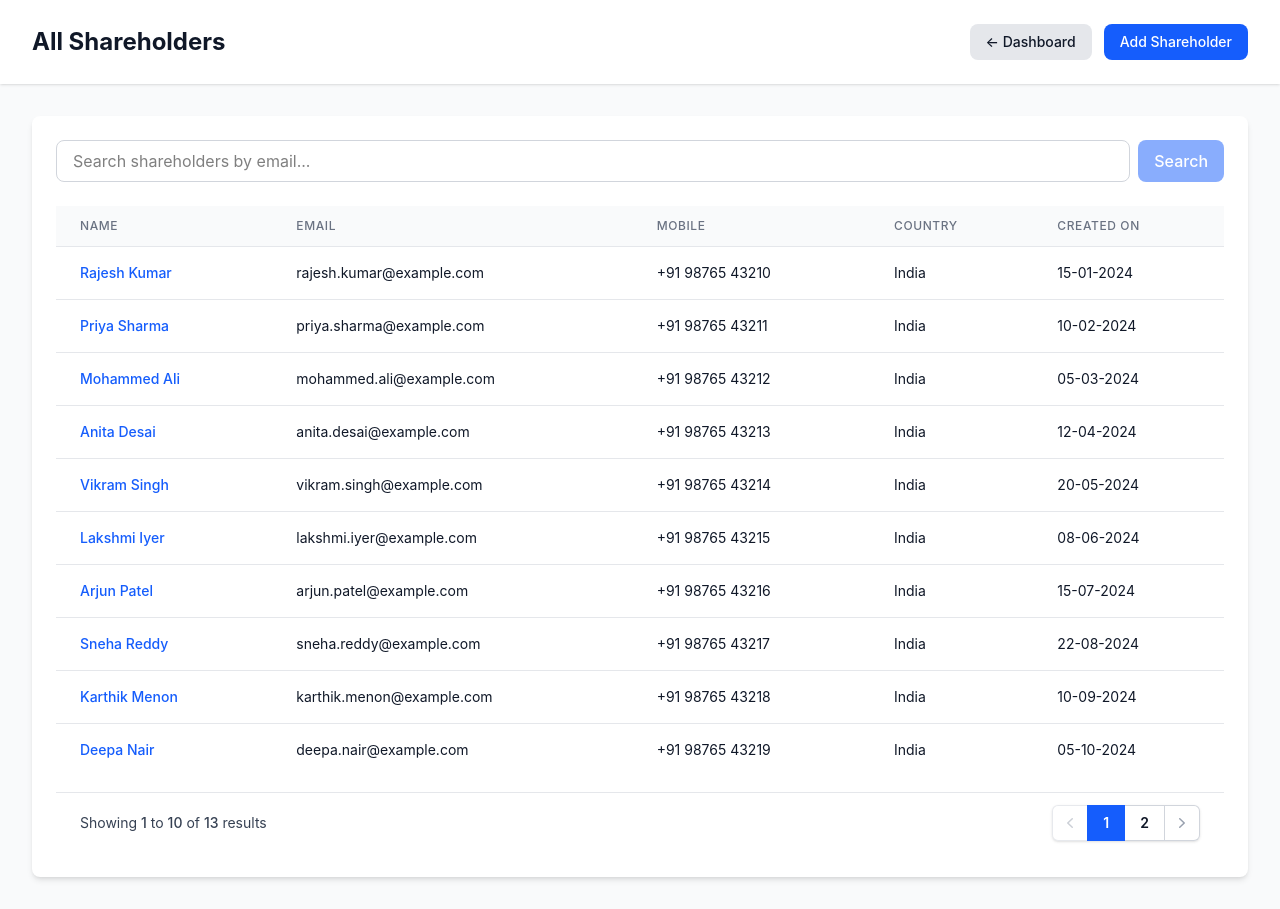
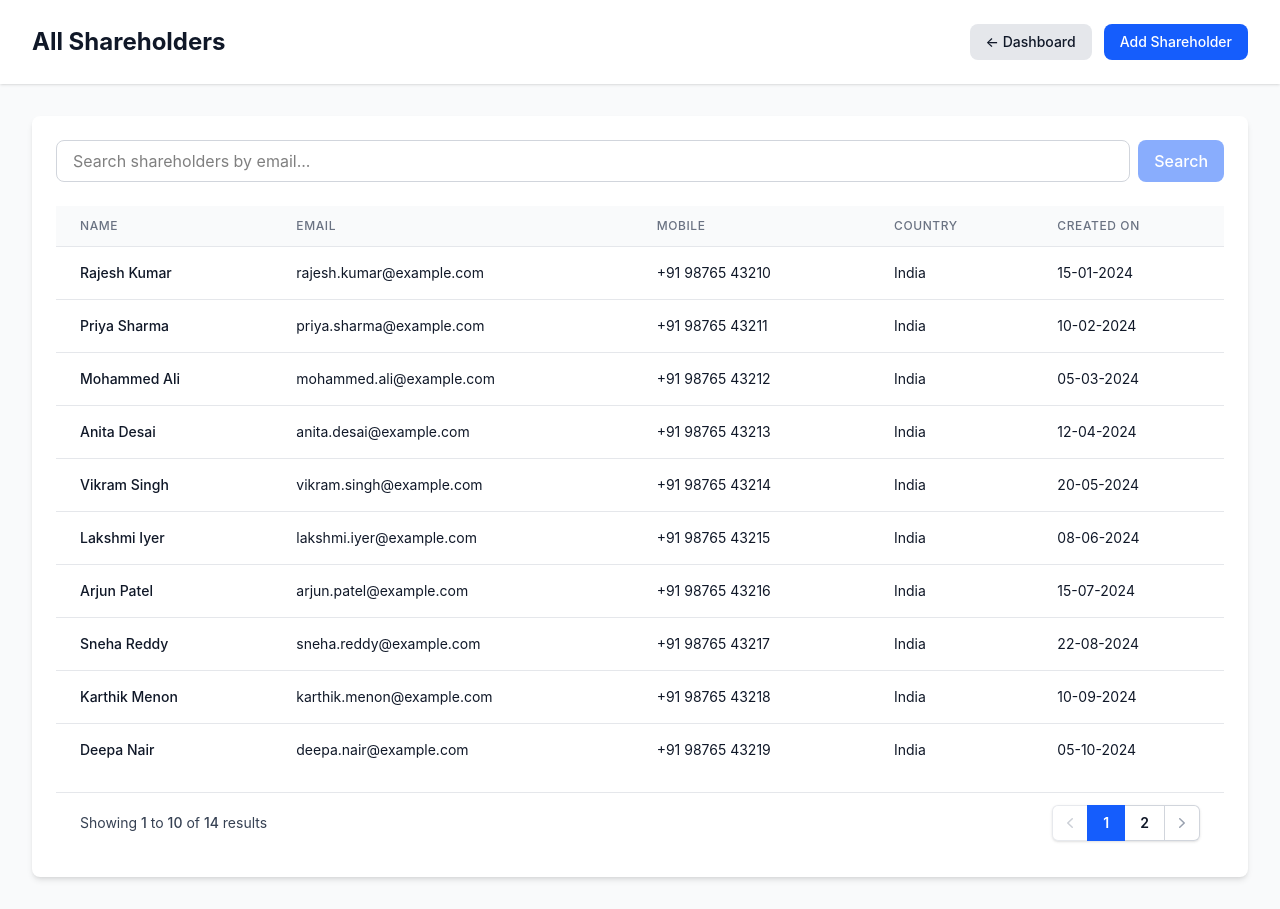
Before and after one commit to hashinmohammed/nuox-assignment, a Next.js app: page /shareholders in a window 1280 px wide. Built offline with nearby package versions, Linux system fonts and the light colour scheme.

Commit message:
toast added

```diff
--- a/data/shareholders.json
+++ b/data/shareholders.json
@@ -115,5 +115,14 @@
     "country": "India",
     "createdAt": "2026-01-14T05:57:55.966Z",
     "updatedAt": "2026-01-14T05:57:55.966Z"
+  },
+  {
+    "id": "b1d74e2e-3ebc-472e-9b12-f18771f08a26",
+    "name": "Hashin Mohammed",
+    "email": "hashinpksg@gmail.com",
+    "mobile": "08281318405",
+    "country": "India",
+    "createdAt": "2026-01-14T06:09:49.930Z",
+    "updatedAt": "2026-01-14T06:09:49.930Z"
   }
 ]
--- a/package.json
+++ b/package.json
@@ -13,6 +13,7 @@
     "next": "16.1.1",
     "react": "19.2.3",
     "react-dom": "19.2.3",
+    "react-hot-toast": "^2.6.0",
     "react-icons": "^5.5.0",
     "uuid": "^13.0.0",
     "xlsx": "^0.18.5",
--- a/src/app/layout.js
+++ b/src/app/layout.js
@@ -1,5 +1,6 @@
 import { Geist, Geist_Mono } from "next/font/google";
 import "./globals.css";
+import { Toaster } from "react-hot-toast";
 
 const geistSans = Geist({
   variable: "--font-geist-sans",
@@ -12,8 +13,8 @@ const geistMono = Geist_Mono({
 });
 
 export const metadata = {
-  title: "Create Next App",
-  description: "Generated by create next app",
+  title: "Shareholder Management System",
+  description: "Manage shareholders and their share amounts",
 };
 
 export default function RootLayout({ children }) {
@@ -23,6 +24,30 @@ export default function RootLayout({ children }) {
         className={`${geistSans.variable} ${geistMono.variable} antialiased`}
       >
         {children}
+        <Toaster
+          position="top-right"
+          toastOptions={{
+            duration: 3000,
+            style: {
+              background: "#fff",
+              color: "#363636",
+            },
+            success: {
+              duration: 3000,
+              iconTheme: {
+                primary: "#10b981",
+                secondary: "#fff",
+              },
+            },
+            error: {
+              duration: 4000,
+              iconTheme: {
+                primary: "#ef4444",
+                secondary: "#fff",
+              },
+            },
+          }}
+        />
       </body>
     </html>
   );
--- a/src/app/shareholders/page.js
+++ b/src/app/shareholders/page.js
@@ -52,17 +52,16 @@ export default function ShareholdersPage() {
     }
   };
 
+  const handleRowClick = (row) => {
+    router.push(`/shareholders/${row.id}`);
+  };
+
   const columns = [
     {
       header: "Name",
       accessor: "name",
       render: (row) => (
-        <button
-          onClick={() => router.push(`/shareholders/${row.id}`)}
-          className="text-blue-600 hover:text-blue-800 font-medium"
-        >
-          {row.name}
-        </button>
+        <span className="font-medium text-gray-900">{row.name}</span>
       ),
     },
     { header: "Email", accessor: "email" },
@@ -143,7 +142,11 @@ export default function ShareholdersPage() {
             </div>
           ) : (
             <>
-              <Table columns={columns} data={displayData} />
+              <Table
+                columns={columns}
+                data={displayData}
+                onRowClick={handleRowClick}
+              />
               {showPagination && (
                 <Pagination
                   pagination={pagination}
--- a/src/components/PaymentModal.jsx
+++ b/src/components/PaymentModal.jsx
@@ -1,6 +1,7 @@
 "use client";
 
 import { useState } from "react";
+import toast from "react-hot-toast";
 import Modal from "./ui/Modal";
 import Input from "./ui/Input";
 import Button from "./ui/Button";
@@ -29,6 +30,7 @@ export default function PaymentModal({
     );
     if (!validation.valid) {
       setError(validation.error);
+      toast.error(validation.error);
       return;
     }
 
@@ -37,10 +39,12 @@ export default function PaymentModal({
       setAmount("");
       setPaymentDate(new Date().toISOString().split("T")[0]);
       setError("");
+      toast.success(`Payment of ₹${amount} recorded successfully!`);
       if (onSuccess) onSuccess();
       onClose();
     } catch (err) {
       setError(err.message);
+      toast.error(err.message || "Failed to record payment");
     }
   };
 
--- a/src/components/ShareAmountForm.jsx
+++ b/src/components/ShareAmountForm.jsx
@@ -1,6 +1,7 @@
 "use client";
 
 import { useState, useMemo } from "react";
+import toast from "react-hot-toast";
 import Input from "./ui/Input";
 import Button from "./ui/Button";
 import Card from "./ui/Card";
@@ -64,6 +65,7 @@ export default function ShareAmountForm({ shareholderId, onSuccess }) {
     const validation = validateShareForm(formData);
     if (!validation.valid) {
       setErrors(validation.errors);
+      toast.error("Please fix the errors in the form");
       return;
     }
 
@@ -89,10 +91,12 @@ export default function ShareAmountForm({ shareholderId, onSuccess }) {
         officeStaff: "",
       });
       setErrors({});
+      toast.success("Share created successfully!");
 
       if (onSuccess) onSuccess();
     } catch (error) {
       setErrors({ submit: error.message });
+      toast.error(error.message || "Failed to create share");
     }
   };
 
--- a/src/components/ShareholderForm.jsx
+++ b/src/components/ShareholderForm.jsx
@@ -1,6 +1,7 @@
 "use client";
 
 import { useState } from "react";
+import toast from "react-hot-toast";
 import Input from "./ui/Input";
 import Button from "./ui/Button";
 import Card from "./ui/Card";
@@ -33,6 +34,7 @@ export default function ShareholderForm({ onSuccess }) {
     const validation = validateShareholderForm(formData);
     if (!validation.valid) {
       setErrors(validation.errors);
+      toast.error("Please fix the errors in the form");
       return;
     }
 
@@ -41,9 +43,11 @@ export default function ShareholderForm({ onSuccess }) {
       // Reset form
       setFormData({ name: "", email: "", mobile: "", country: "" });
       setErrors({});
+      toast.success(`Shareholder "${formData.name}" added successfully!`);
       if (onSuccess) onSuccess();
     } catch (error) {
       setErrors({ submit: error.message });
+      toast.error(error.message || "Failed to add shareholder");
     }
   };
 
```
Also changed, not shown: 1 other file (tests, documents, lock files or other folders).
